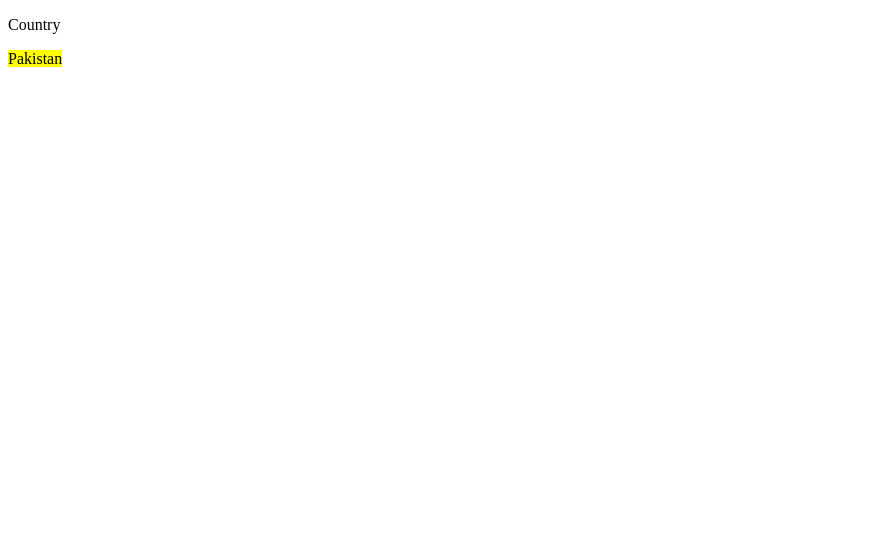
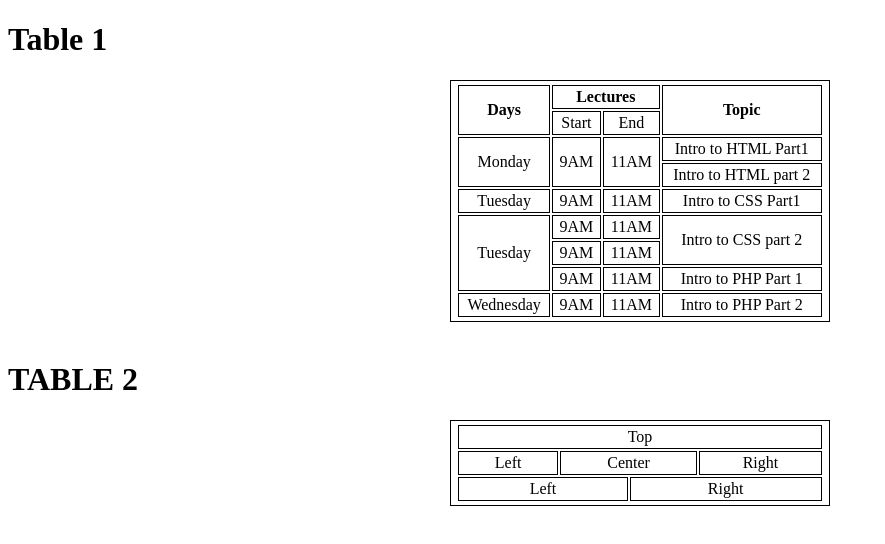
Before and after one commit to SabihNaqvi/Tasks, a plain HTML site: page index.html in a window 1280 px wide. Shown: the whole page, without its empty margins (0-885 px from the left). Drawn offline with Linux system fonts and the light colour scheme.

Commit message:
PL Task completed

```diff
--- a/index.html
+++ b/index.html
@@ -6,8 +6,91 @@
     <meta name="viewport" content="width=device-width, initial-scale=1.0">
     <title>Document</title>
 </head>
+
+
+<style>
+    table, th, td {
+      border: 1px solid black;
+      padding: 2px 5px;
+      text-align: center;
+    }
+    table {
+      width: 30%;
+      margin: auto;
+    }
+  </style>
 <body>
-   <p>Country</p>
+   <!-- <p>Country</p>
    <p><mark>Pakistan</mark></p>
+   <p><a href="mailto:hassan.sabih95@yahoo.com" title="Send Us Your quiries" style="cursor: pointer;">Send Email</a></p>
+   <p><a href="telto:" title="Send Us Your quiries" style="cursor: pointer;">Call</a></p>
+<br> -->
+
+<h1>Table 1</h1>
+
+<table>
+  <tr>
+    <th rowspan="2">Days</th>
+    <th colspan="2">Lectures</th>
+    <th rowspan="2">Topic</th>
+  </tr>
+  <tr>
+    <td>Start</td>
+    <td>End</td>
+  </tr>
+  <tr>
+    <td rowspan="2">Monday</td>
+    <td rowspan="2">9AM</td>
+    <td rowspan="2">11AM</td>
+    <td>Intro to HTML Part1</td>
+  </tr>
+  <tr>
+    <td>Intro to HTML part 2</td>
+  </tr>
+  <tr>
+    <td>Tuesday</td>
+    <td>9AM</td>
+    <td>11AM</td>
+    <td>Intro to CSS Part1  </td>
+  </tr>
+  <tr>
+    <td rowspan="3">Tuesday</td>
+    <td>9AM</td>
+    <td>11AM</td>
+    <td rowspan="2">Intro to CSS part 2</td>
+  </tr>
+  <tr>
+    <td>9AM</td>
+    <td>11AM</td>
+  </tr>
+  <tr>
+    <td>9AM</td>
+    <td>11AM</td>
+    <td>Intro to PHP Part 1</td>
+  </tr>
+  <tr>
+    <td>Wednesday</td>
+    <td>9AM</td>
+    <td>11AM</td>
+    <td>Intro to PHP Part 2</td>
+  </tr>
+</table>
+
+<br>
+<h1>TABLE 2</h1>
+<table>
+    <tr>
+      <td colspan="4">Top</td>
+    </tr>
+    <tr>
+      <td colspan="1">Left</td>
+      <td colspan="2">Center</td>
+      <td colspan="1">Right</td>
+    </tr>
+    <tr>
+      <td colspan="2">Left</td>
+      <td colspan="2">Right</td>
+    </tr>
+  </table>
 </body>
 </html>
```
Also changed, not shown: 1 other file.
